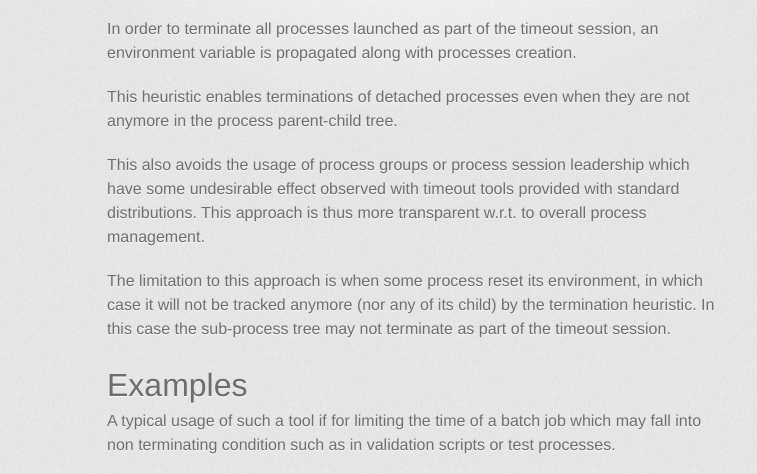
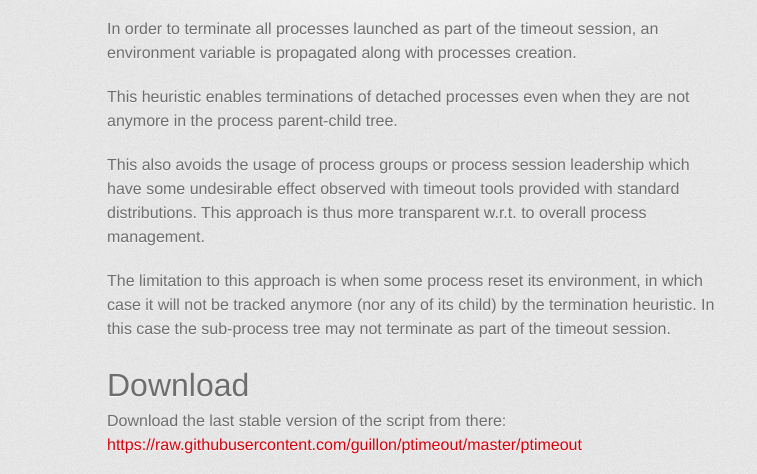
Before and after one commit to guillon/ptimeout, a plain HTML site: page index.html in a window 1280 px wide. Shown: the part 467-941 px from the top of the page, without its empty margins (223-980 px from the left). Drawn offline with Linux system fonts and the light colour scheme; a web font is replaced by a local one.

Commit message:
Add download section

```diff
--- a/index.html
+++ b/index.html
@@ -56,6 +56,12 @@ to overall process management.</p>
 in which case it will not be tracked anymore (nor any of its child) by
 the termination heuristic. In this case the sub-process tree may not
 terminate as part of the timeout session.</p>
+
+<h1>
+<a name="download" class="anchor" href="#download"><span class="octicon octicon-link"></span></a>Download</h1>
+
+<p>Download the last stable version of the script from there:
+<a href="https://raw.githubusercontent.com/guillon/ptimeout/master/ptimeout">https://raw.githubusercontent.com/guillon/ptimeout/master/ptimeout</a></p>
 
 <h1>
 <a name="examples" class="anchor" href="#examples"><span class="octicon octicon-link"></span></a>Examples</h1>
```
